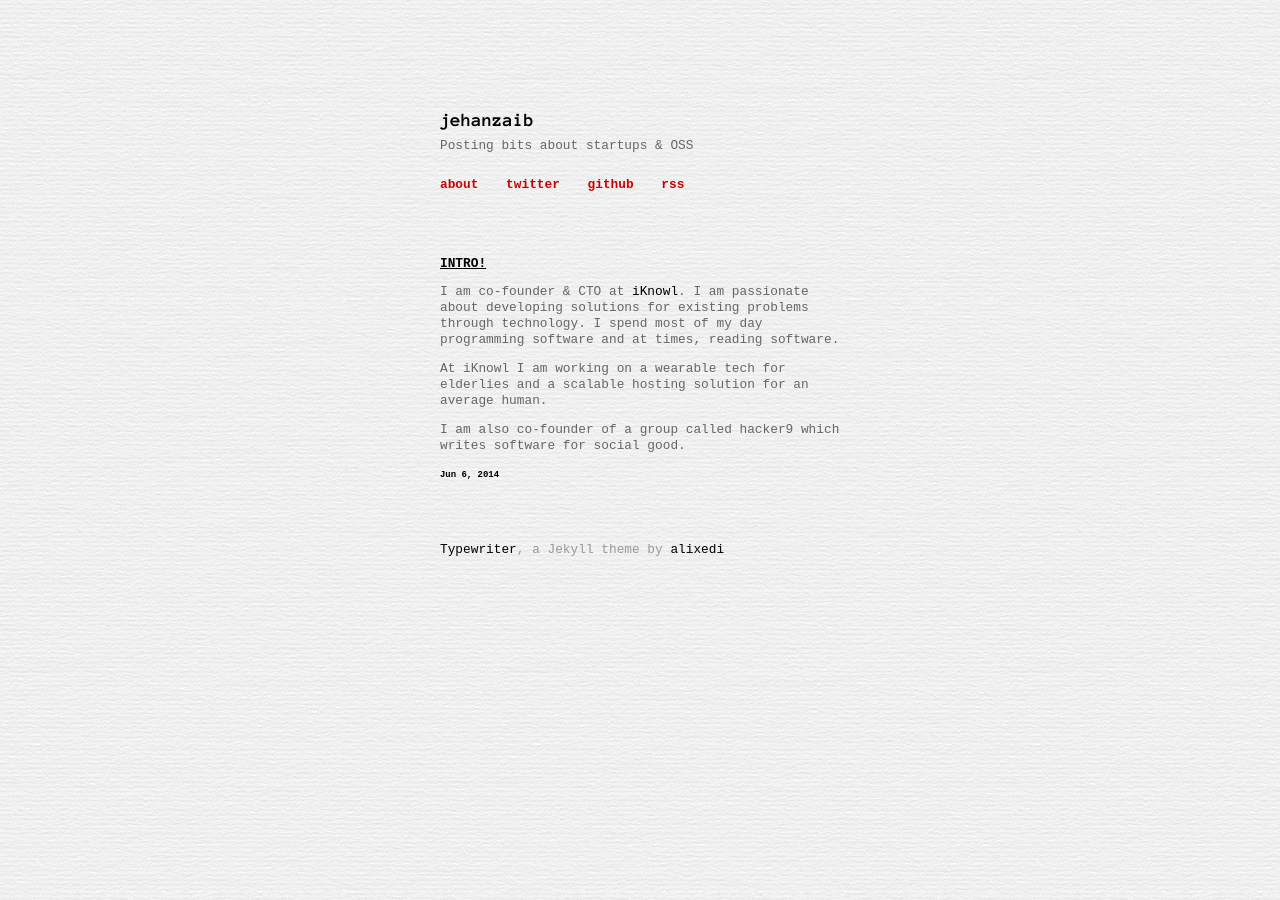
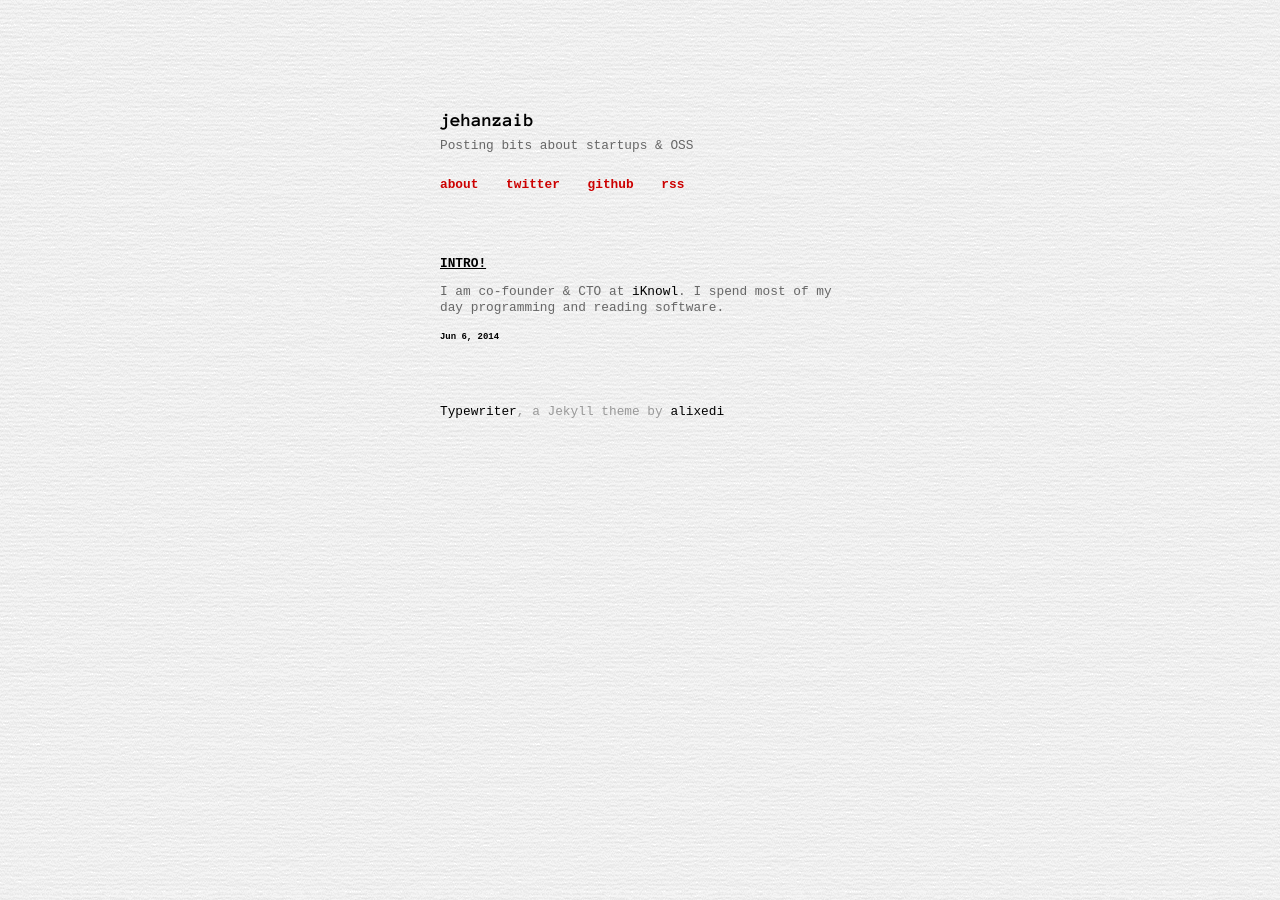
Before and after one commit to jehanzaib/jehanzaib.github.io, a Jekyll site: the page built from _posts/2014-06-06-intro.markdown, in a window 1280 px wide. Built offline with Jekyll 4.4.1, drawn with Linux system fonts in a browser that asks for light colours.

Commit message:
Edited old post

```diff
--- a/_posts/2014-06-06-intro.markdown
+++ b/_posts/2014-06-06-intro.markdown
@@ -4,10 +4,4 @@ title:  "Intro!"
 date:   2014-06-06 04:12:30
 ---
 
-I am co-founder & CTO at <a href="http://iknowl.co">iKnowl</a>. I am passionate about developing solutions for existing problems through technology. I spend most of my day programming software and at times, reading software.
-
-<!--more-->
-
-At iKnowl I am working on a wearable tech for elderlies and a scalable hosting solution for an average human.
-
-I am also co-founder of a group called hacker9 which writes software for social good.
+I am co-founder & CTO at <a href="http://iknowl.co">iKnowl</a>. I spend most of my day programming and reading software.
```
